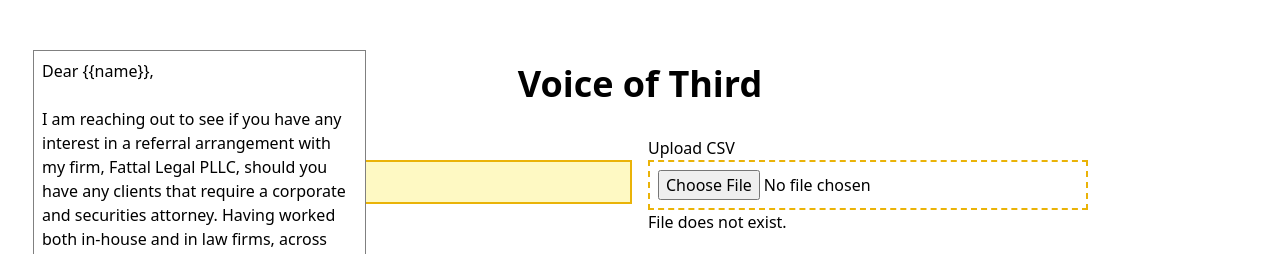
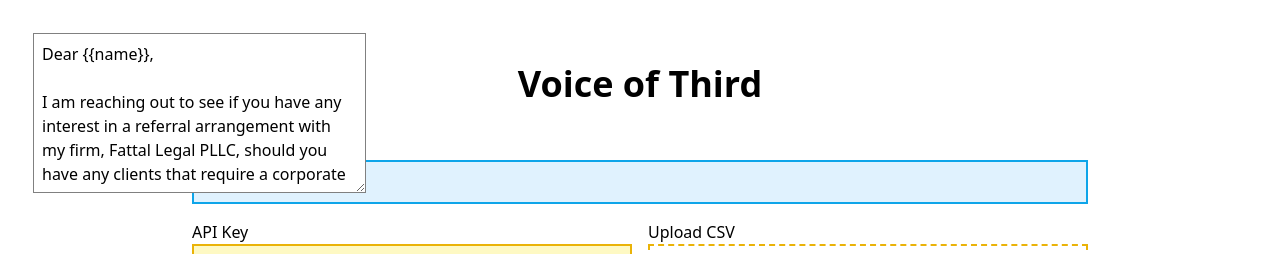
Before and after one commit to BranSlaa/the-third-developer, a SvelteKit app: page /voice-of-third in a window 1280 px wide. Shown: the top 254 px of the page. Built offline with nearby package versions, Linux system fonts and the light colour scheme; no server answers; a web font is replaced by a local one.

Commit message:
voice password protect

```diff
--- a/src/lib/Draggable.svelte
+++ b/src/lib/Draggable.svelte
@@ -1,6 +1,6 @@
 <script>
 	export let left = 33;
-	export let top = 50;
+	export let top = 33;
 
 	let moving = false;
 
@@ -29,14 +29,14 @@
 		border: solid 1px gray;
 		position: absolute;
 		width: 333px;
-		height: 80vh;
+		height: 20vh;
 		overflow: auto;
 		resize: both;
 	}
 </style>
 
 <!-- svelte-ignore a11y-no-static-element-interactions -->
-<section on:mousedown={onMouseDown} style="left: {left}px; top: {top}px;" class="draggable">
+<section on:mousedown={onMouseDown} style="left: {left}px; top: {top}px;" class="draggable bg-white p-2">
 	<slot></slot>
 </section>
 
--- a/src/routes/voice-of-third/+page.svelte
+++ b/src/routes/voice-of-third/+page.svelte
@@ -3,7 +3,7 @@
 	import Draggable from '../../lib/Draggable.svelte';
 
 	const API_ENDPOINT = 'https://mandrillapp.com/api/1.0/messages/send';
-	let csv, fileInput, replacementStringInput, subject, subjectReplacementStringInput, fileContent, fileCount, emailTextInput, columns, selectedNameColumn, selectedSubjectColumn, selectedEmailColumn;
+	let csv, password, fileInput, replacementStringInput, subject, subjectReplacementStringInput, fileContent, fileCount, emailTextInput, columns, selectedNameColumn, selectedSubjectColumn, selectedEmailColumn;
 	let apiKey = import.meta.env.VITE_MANDRILL_API_KEY;
 	let progressAmount = 0;
 	let count = 0;
@@ -340,6 +340,10 @@
 
 <div class="py-16 max-w-4xl mx-auto">
 	<h1 class='text-center mb-8 text-4xl font-bold'>Voice of Third</h1>
+	<label for='email-text' class='block col-span-2 mb-4'>Password
+		<input id='password' type='password' bind:value={password} class='block w-full border-2 border-sky-500 bg-sky-100 p-2'/>
+	</label>
+	{#if password == import.meta.env.VITE_VOICE_PASSWORD}
 		<form action='' method='post' class='grid grid-cols-2 gap-4 mb-8'>
 			<label for='api-key'>API Key
 				<input id='api-key' type='text' name='api-key' bind:value={apiKey} class='block w-full border-2 border-yellow-500 bg-yellow-100 p-2'>
@@ -446,12 +450,11 @@
 
 		{#if emailOutput}
 			<Draggable>
-			<div class='bg-white p-2'>
 				<div id="csv-output">
 					{@html emailOutput}
 				</div>
-			</div>
 			</Draggable>
+		{/if}
 	{/if}
 </div>
 
```
Lines whose indentation alone changed are shown as unchanged.
